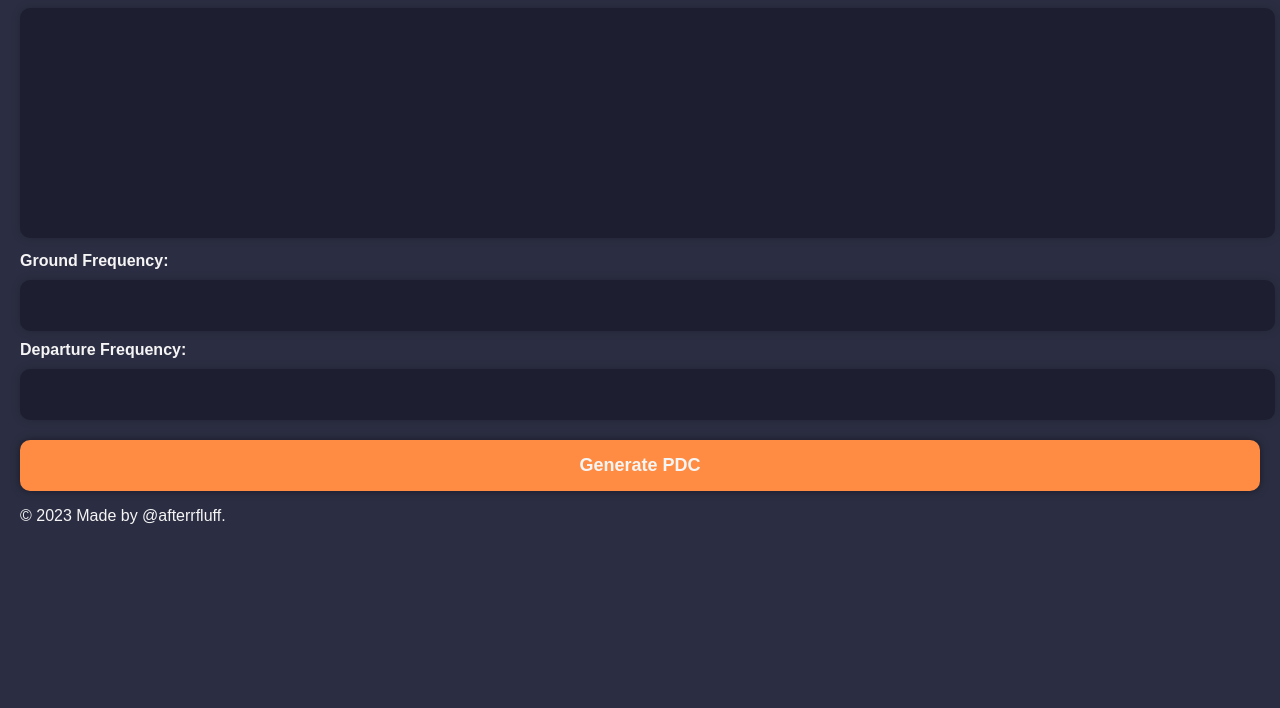
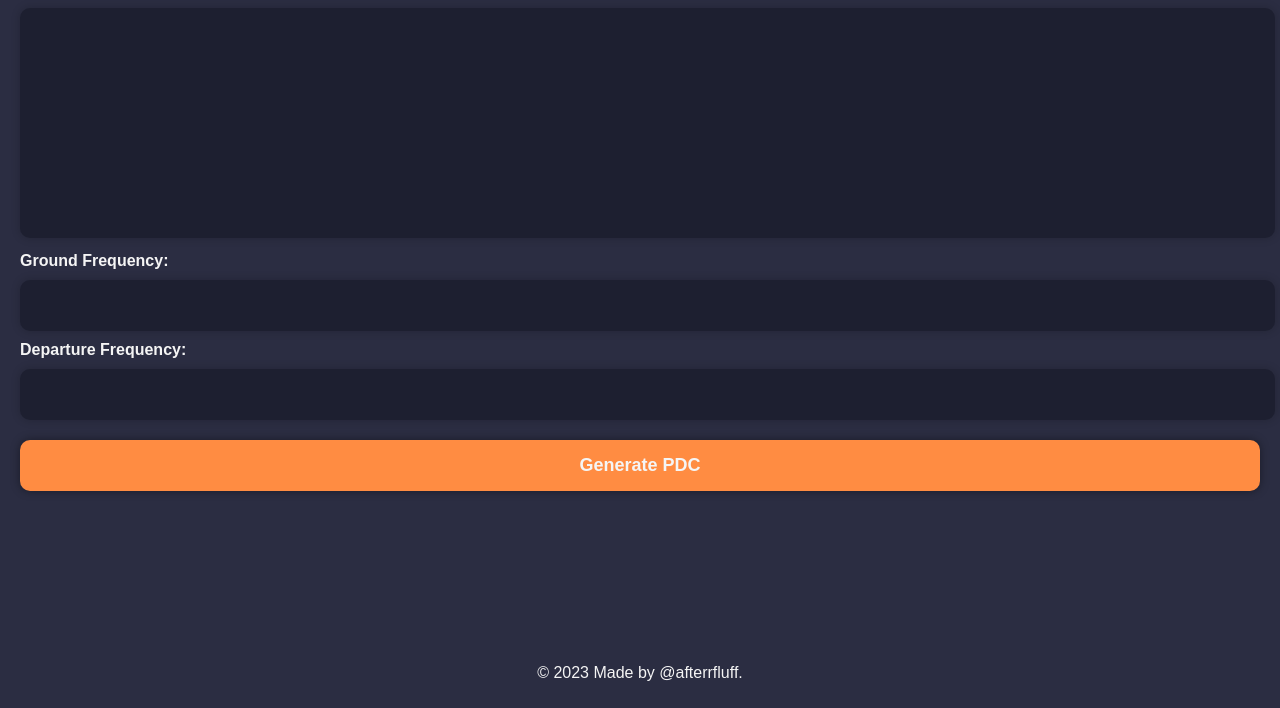
Before and after one commit to AfterrFluff/atc24-pdc.github.io, a plain HTML site: page index.html in a window 1280 px wide. Shown: the part 92-800 px from the top of the page. Drawn offline with Linux system fonts and the light colour scheme.

Commit message:
Update styles.css
- Added CSS styling for footer

```diff
--- a/styles.css
+++ b/styles.css
@@ -56,6 +56,17 @@ h1 {
     transition: background-color 0.3s, box-shadow 0.3s;
 }
 
+footer {
+    position: absolute;
+    bottom: 0;
+    left: 0;
+    right: 0;
+    text-align: center;
+    background-color: #2B2D42; /* Background color of the footer */
+    color: #F5F5F5; /* Text color of the footer */
+    padding: 10px;
+}
+
 #generateButton:hover {
     background-color: #E06D1B; /* Slightly darker animation color on hover */
 }
```
